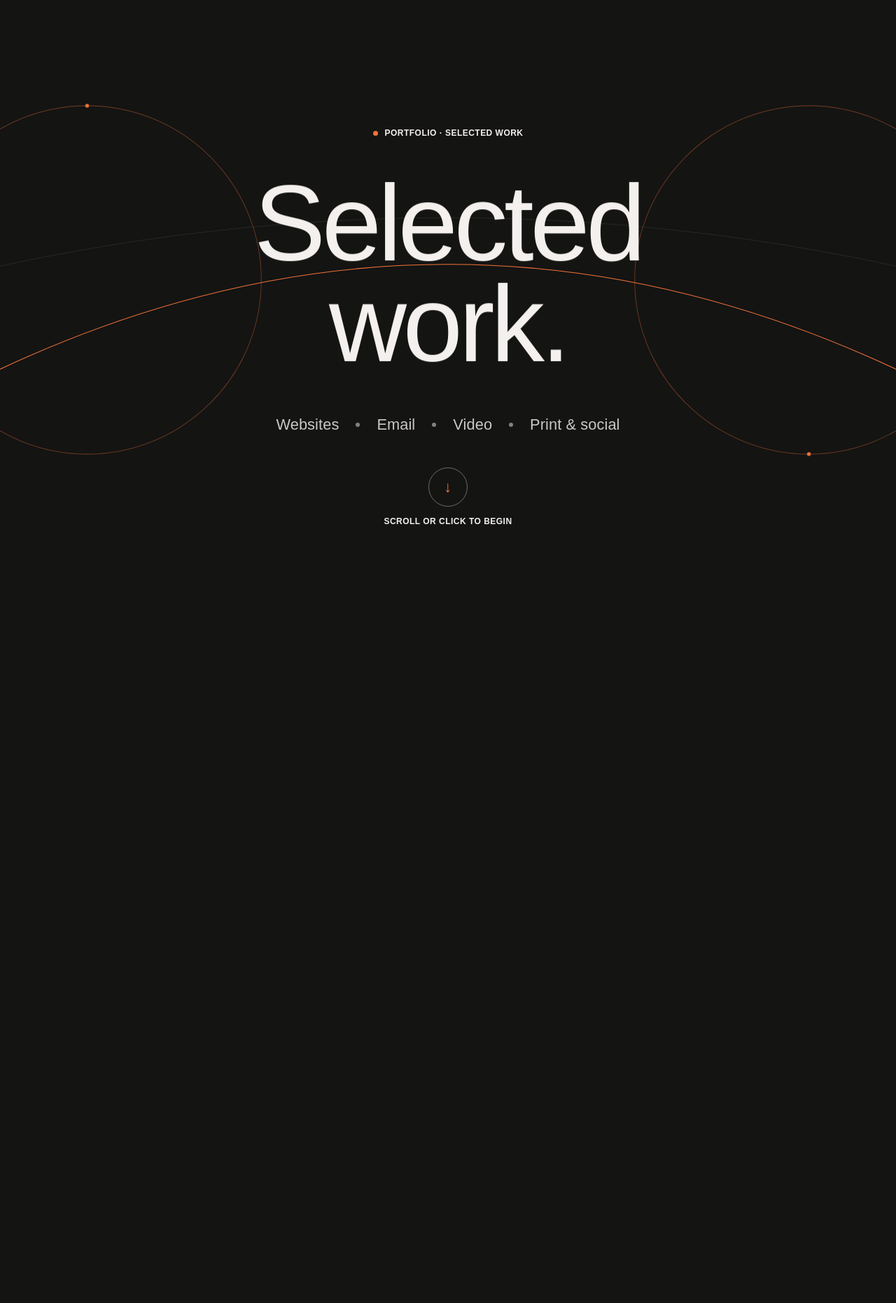
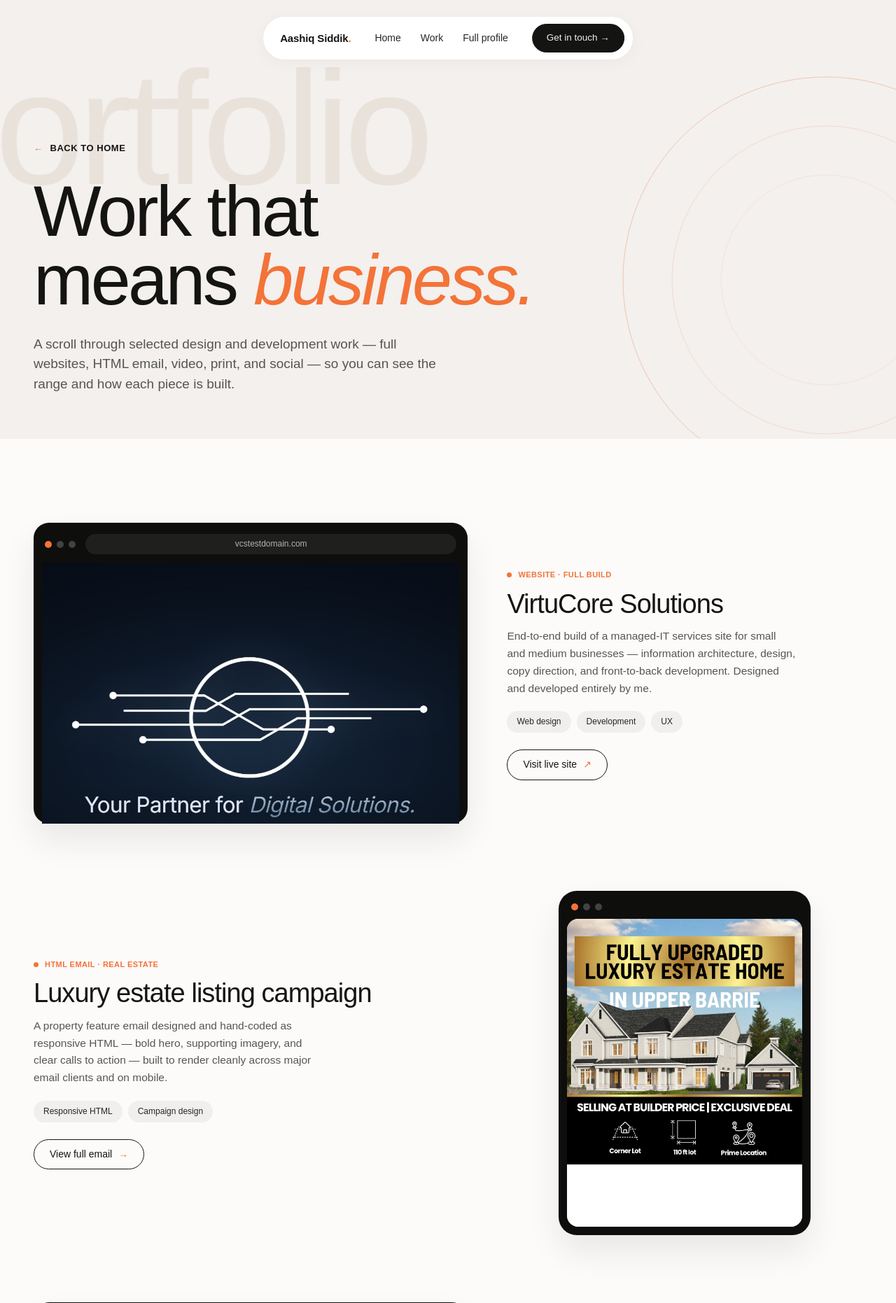
Before and after one commit to aashiqs227/profile, a PHP site: page /portfolio.html in a window 1280 px wide. Shown: the top 1862 px of the page at 70% size. Before the commit the page ends 749 px from the top, so only its background shows below. Run offline with PHP 8.4, Linux system fonts and the light colour scheme; some web fonts are replaced.

Commit message:
Remove the intro splash animation across all pages
- Drop the dark cinematic splash/loading screen from index, full-profile,
  and portfolio so pages load straight into content (no gate on each visit)
- motion.js now reveals nav + content immediately when no splash is present
  and only locks scroll if a splash exists
- main.app is visible by default instead of fading in after splash

```diff
--- a/motion.js
+++ b/motion.js
@@ -8,8 +8,14 @@
   const app = document.getElementById('app');
   const enterBtn = document.getElementById('enterBtn');
 
-  // Lock scroll until user dismisses splash
-  document.body.classList.add('splash-locked');
+  // If a splash exists, lock scroll until it's dismissed.
+  // Otherwise (splash removed), reveal content and nav immediately.
+  if (splash) {
+    document.body.classList.add('splash-locked');
+  } else {
+    if (app) app.classList.add('ready');
+    if (nav) requestAnimationFrame(() => nav.classList.add('visible'));
+  }
 
   function dismissSplash() {
     if (!splash || splash.classList.contains('exiting')) return;
--- a/portfolio.html
+++ b/portfolio.html
@@ -259,42 +259,6 @@
 </style>
 </head>
 <body>
-
-<!-- =====================================================================
-     SPLASH
-     ===================================================================== -->
-<div class="splash" id="splash" data-screen-label="00 Splash">
-  <div class="splash-arcs" aria-hidden="true">
-    <svg viewBox="0 0 1600 900" preserveAspectRatio="xMidYMid slice">
-      <path d="M -200 750 Q 800 100 1800 750" style="--len: 2400; --delay: 0.2s"/>
-      <path d="M -200 500 Q 800 200 1800 500" class="ghost" style="--len: 2000; --delay: 0s"/>
-      <circle cx="220" cy="450" r="280" style="--len: 1800; --delay: 0.6s" class="dim"/>
-      <circle cx="1380" cy="450" r="280" style="--len: 1800; --delay: 0.8s" class="dim"/>
-      <circle cx="220" cy="170" r="3" class="dot" style="--delay: 1.4s"/>
-      <circle cx="1380" cy="730" r="3" class="dot" style="--delay: 1.6s"/>
-    </svg>
-  </div>
-  <div class="splash-content">
-    <div class="splash-eyebrow">Portfolio · Selected work</div>
-    <h1 class="splash-tagline">
-      <span class="line" data-stagger>Selected</span>
-      <span class="line" data-stagger><span class="italic">work.</span></span>
-    </h1>
-    <div class="splash-meta">
-      <span>Websites</span>
-      <span class="dot"></span>
-      <span>Email</span>
-      <span class="dot"></span>
-      <span>Video</span>
-      <span class="dot"></span>
-      <span>Print &amp; social</span>
-    </div>
-  </div>
-  <button class="splash-enter" id="enterBtn" type="button" aria-label="Enter">
-    <span class="splash-enter-circle"><span class="arrow">↓</span></span>
-    <span>Scroll or click to begin</span>
-  </button>
-</div>
 
 
 <!-- =====================================================================
--- a/styles.css
+++ b/styles.css
@@ -1106,12 +1106,9 @@ footer.site .bottom {
 section.ink ~ .global-orbit { opacity: 0; }
 
 /* ---------------------------------------------------------------------
-   PAGE-ENTRY (after splash)
+   PAGE-ENTRY — splash removed, content is visible immediately
    --------------------------------------------------------------------- */
-main.app {
-  opacity: 0;
-  transition: opacity 600ms var(--ease-out) 200ms;
-}
+main.app { opacity: 1; }
 main.app.ready { opacity: 1; }
 
 /* =====================================================================
```
Also changed, not shown: full-profile.html (+0 -34 lines), index.html (+0 -44 lines).
